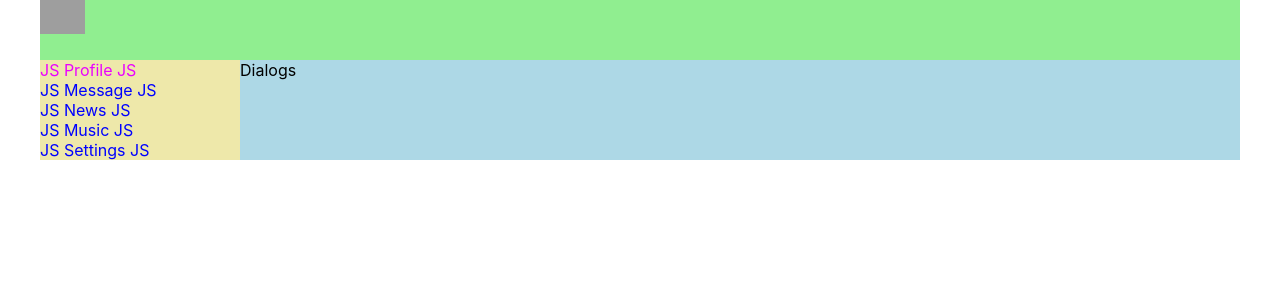
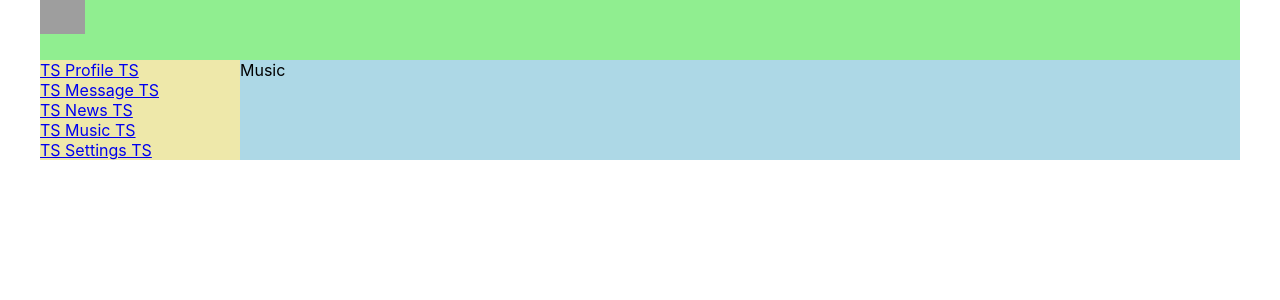
Before and after one commit to Yarovenko-Dmitry/SocialNetwork_TS, a React (Create React App) app: page /music in a window 1280 px wide. Shown: the top 300 px of the page. Built offline with nearby package versions, Linux system fonts and the light colour scheme; grey boxes are pictures that could not be loaded.

Commit message:
SocialNetwork_v-19-TS

```diff
--- a/package.json
+++ b/package.json
@@ -10,8 +10,11 @@
     "@types/node": "^12.12.37",
     "@types/react": "^16.9.34",
     "@types/react-dom": "^16.9.7",
+    "@types/react-router": "^5.1.7",
+    "@types/react-router-dom": "^5.1.5",
     "react": "^16.13.1",
     "react-dom": "^16.13.1",
+    "react-router-dom": "^5.1.2",
     "react-scripts": "3.4.1",
     "typescript": "^3.7.5"
   },
--- a/src/App.tsx
+++ b/src/App.tsx
@@ -5,17 +5,27 @@ import Navbar from "./components/Navbar/Navbar";
 import Header from "./components/Header/Header";
 import Profile from "./components/Profile/Profile";
 import Dialogs from "./components/Dialogs/Dialogs";
+import News from "./components/News/News";
+import Music from "./components/Music/Music";
+import Settings from "./components/Settings/Settings";
+import {BrowserRouter, Route} from "react-router-dom";
+
 
 const App = () => {
   return (
-    <div className={'app-wrapper'}>
-      <Header/>
-      <Navbar/>
-      <div className={'app-wrapper-content'}>
-        <Dialogs/>
+    <BrowserRouter>
+      <div className={'app-wrapper'}>
+        <Header/>
+        <Navbar/>
+        <div className={'app-wrapper-content'}>
+          <Route path={'/dialogs'} component={Dialogs}/>
+          <Route path={'/profile'} component={Profile}/>
+          <Route path={'/news'} component={News}/>
+          <Route path={'/music'} component={Music}/>
+          <Route path={'/settings'} component={Settings}/>
+        </div>
       </div>
-      {/*<Profile />*/}
-    </div>
+    </BrowserRouter>
   );
 }
 
--- /dev/null
+++ b/src/components/Music/Music.tsx
@@ -0,0 +1,12 @@
+import React from "react";
+import s from './Music.module.css'
+
+const Music = () => {
+  return (
+    <div>
+      Music
+    </div>
+  )
+};
+
+export default Music;
--- a/src/components/Navbar/Navbar.tsx
+++ b/src/components/Navbar/Navbar.tsx
@@ -5,19 +5,19 @@ const Navbar = () => {
   return (
     <nav className={s.nav}>
       <div className={`${s.item} ${s.activ}`}>
-        <a>JS Profile JS</a>
+        <a href={'/profile'}>TS Profile TS</a>
       </div>
       <div className={s.item}>
-        <a>JS Message JS</a>
+        <a href={'/dialogs'}>TS Message TS</a>
       </div>
       <div className={s.item}>
-        <a>JS News JS</a>
+        <a href={'/news'}>TS News TS</a>
       </div>
       <div className={s.item}>
-        <a>JS Music JS</a>
+        <a href={'/music'}>TS Music TS</a>
       </div>
       <div className={s.item}>
-        <a>JS Settings JS</a>
+        <a href={'/settings'}>TS Settings TS</a>
       </div>
     </nav>
   )
--- /dev/null
+++ b/src/components/News/News.tsx
@@ -0,0 +1,12 @@
+import React from "react";
+import s from './News.module.css'
+
+const News = () => {
+  return (
+    <div>
+      News
+    </div>
+  )
+};
+
+export default News;
--- /dev/null
+++ b/src/components/Settings/Settings.tsx
@@ -0,0 +1,12 @@
+import React from "react";
+import s from './Settings.module.css'
+
+const Settings = () => {
+  return (
+    <div>
+      Settings
+    </div>
+  )
+};
+
+export default Settings;
```
Also changed, not shown: src/components/Music/Music.module.css (added), src/components/News/News.module.css (added), src/components/Settings/Settings.module.css (added), 1 other file (tests, documents, lock files or other folders).
